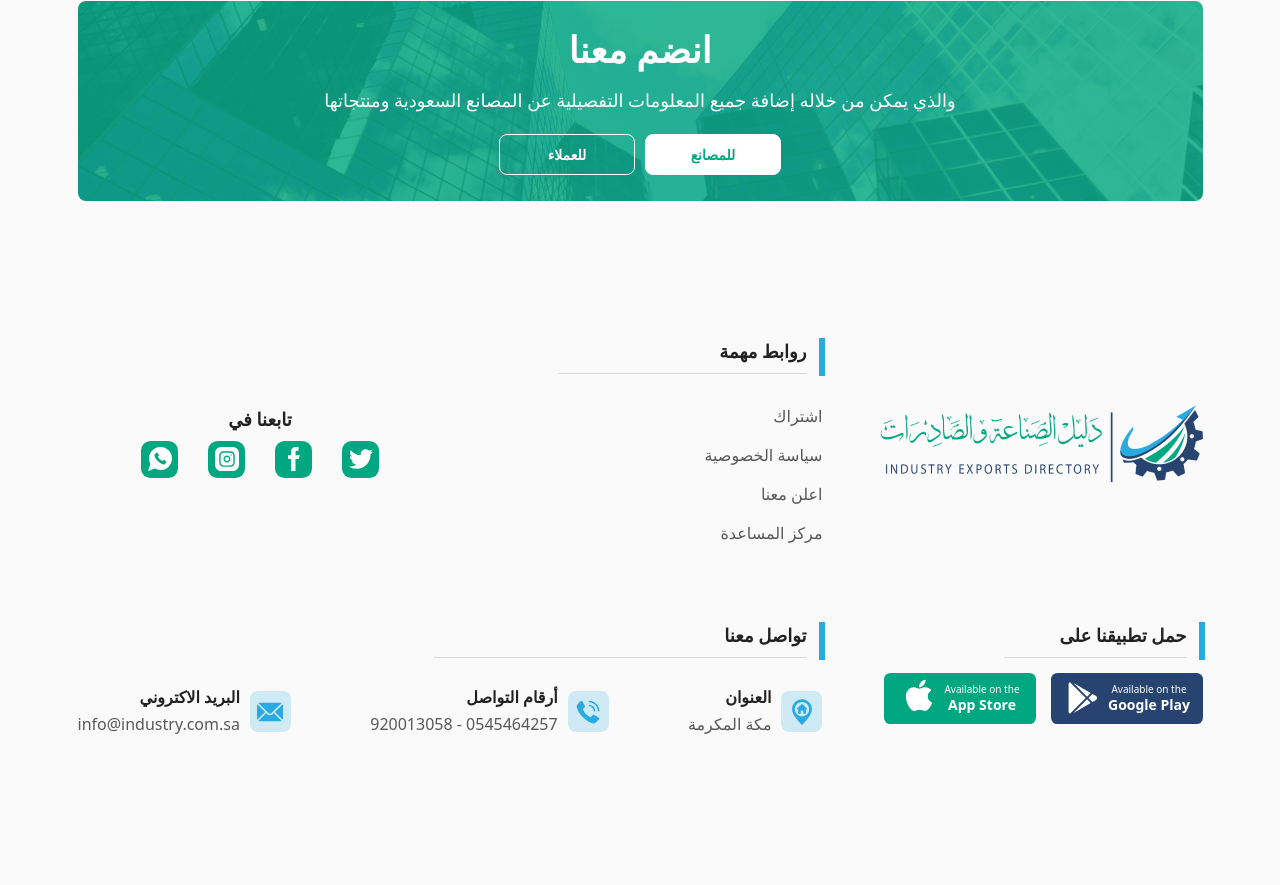
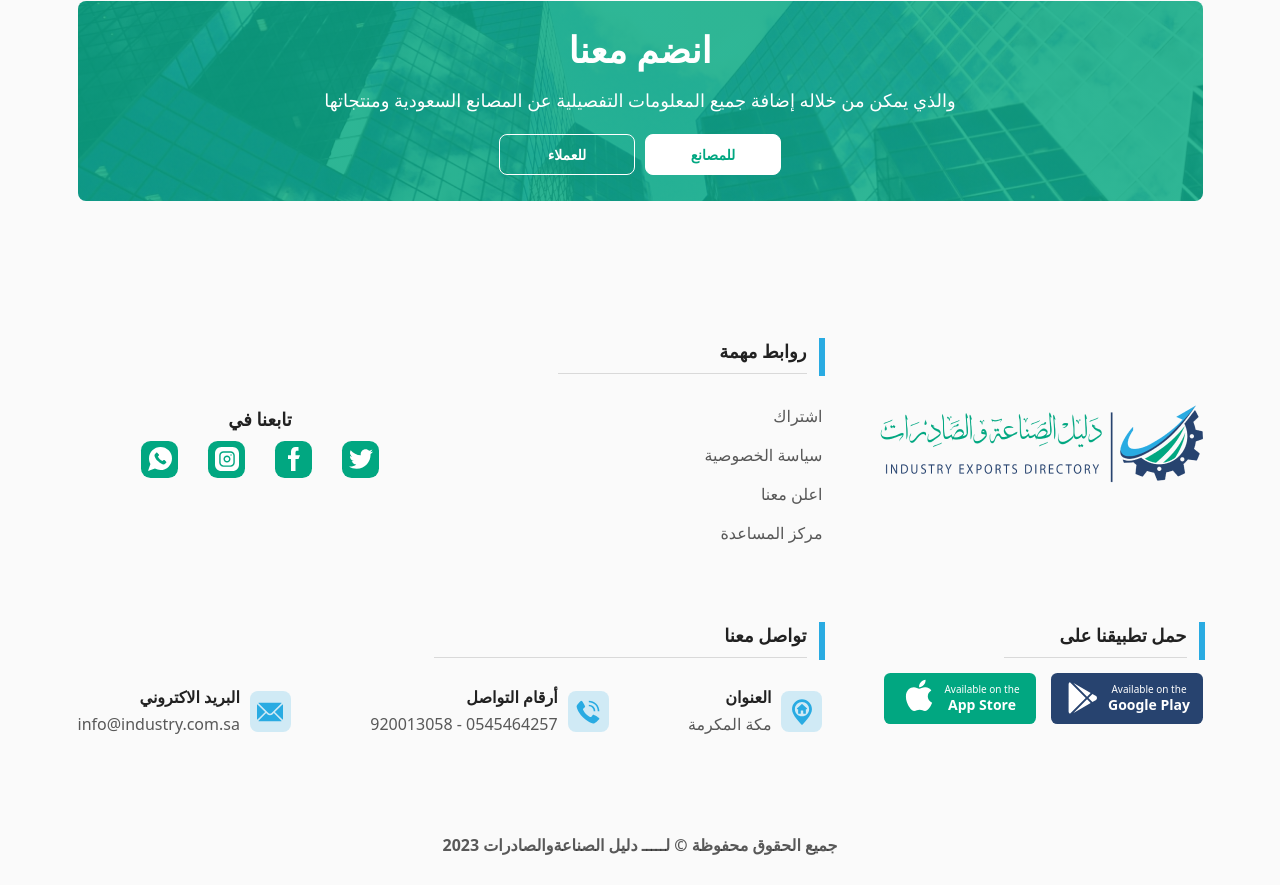
Before and after one commit to zillurcse/ied, a plain HTML site: page index.html in a window 1280 px wide. Shown: the part 5106-5991 px from the top of the page. Before the commit the page ends 5912 px from the top, so only its background shows below. Drawn offline with Linux system fonts and the light colour scheme.

Commit message:
home page done

```diff
--- a/index.html
+++ b/index.html
@@ -1442,8 +1442,16 @@
                         </div>
                     </div>
                 </div>
+
             </div>
         </footer>
+        <section class="copyRight_section py-5">
+            <div class="col-sm-12 ">
+                <h3 class="text-center text_16 fw-bold text_light_gray">
+                    جميع الحقوق محفوظة © لـــــ دليل الصناعةوالصادرات 2023
+                </h3>
+            </div>
+        </section>
     </main>
 
     <!--====== jquery js ======-->
```
